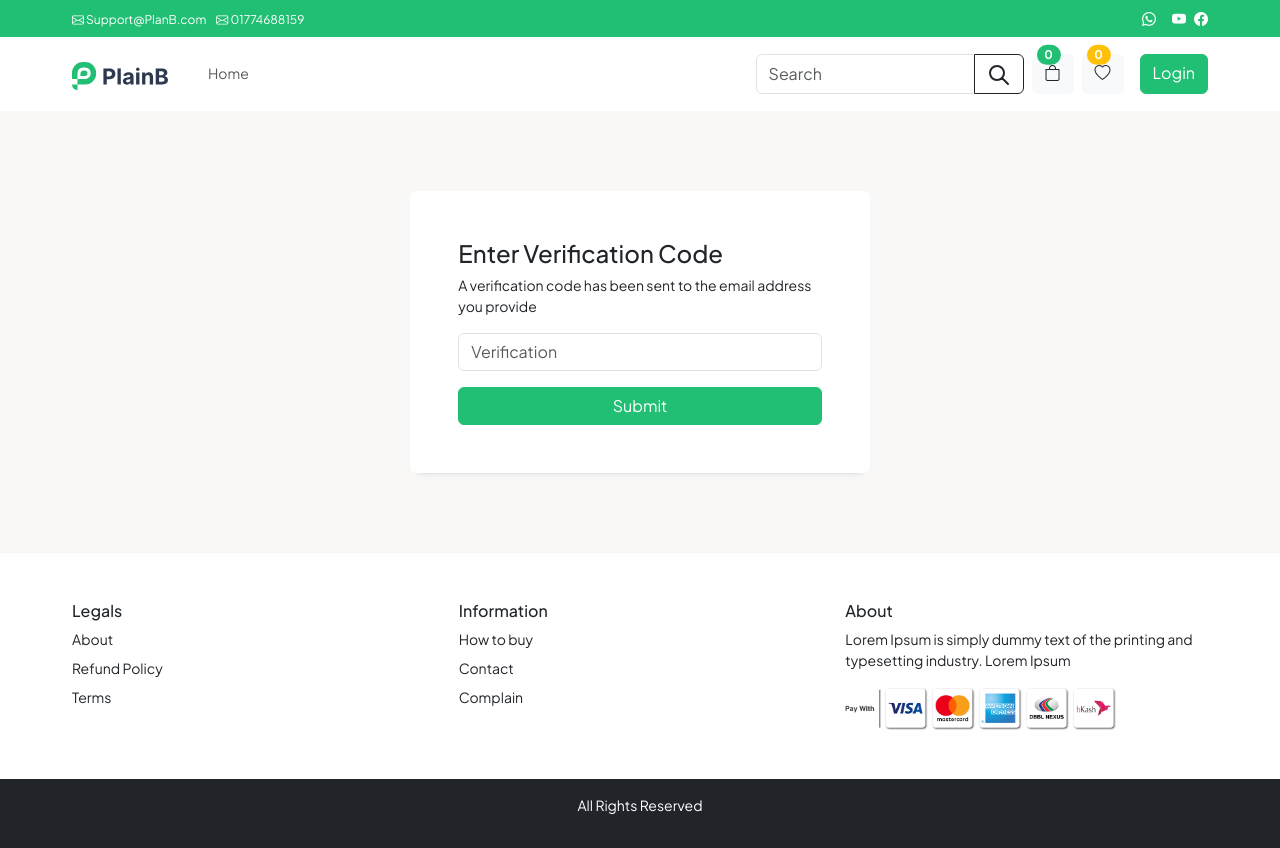
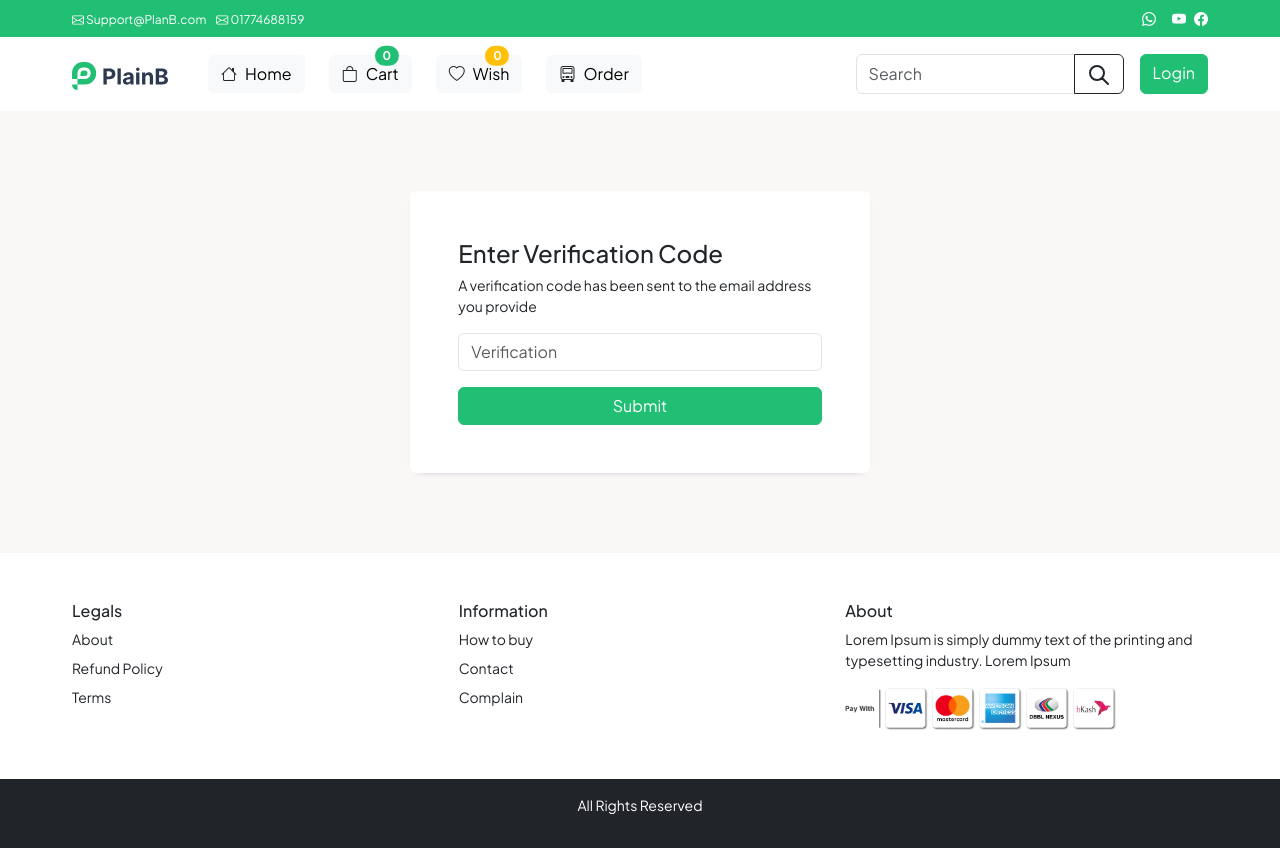
Before and after one commit to Nazmusshakib5/MERN-Ecommerce01, a React (Vite) app in the folder client/: page /otp in a window 1280 px wide. Built offline with nearby package versions, Linux system fonts and the light colour scheme.

Commit message:
Wish List completed

```diff
--- a/client/src/components/layout/AppNavBar.jsx
+++ b/client/src/components/layout/AppNavBar.jsx
@@ -71,12 +71,24 @@ const AppNavBar = () => {
                     </button>
                     <div className="collapse navbar-collapse" id="nav06">
                         <ul className="navbar-nav mt-3 mt-lg-0 mb-3 mb-lg-0 ms-lg-3">
-                            <span className="nav-item me-4">
-                                <Link className="nav-link" to="/">Home</Link>
+                            <span className="nav-item me-4 d-flex">
+                                <Link className="btn ms-2 btn-light me-md-3" to="/">
+                                    <i className="bi text-dark bi-house me-2"></i>Home</Link>
+                                 <Link to="/cart" type="button" className="btn ms-2 me-md-3 btn-light position-relative">
+                            <i className="bi text-dark bi-bag me-2"></i>Cart
+                            <span className='position-absolute top-0 end-0 translate-middle badge rounded-pill bg-success'>{CartCount}</span>
+                        </Link>
+                        <Link to="/wish" type="button" className="btn ms-2 me-md-3 btn-light position-relative">
+                            <i className="bi text-dark bi-heart me-2"></i>Wish
+                            <span className='position-absolute top-0 end-0 translate-middle badge rounded-pill bg-warning'>{WishCount}</span>
+                        </Link>
+                         <Link className="btn ms-2 btn-light me-md-3" to="/">
+                              <i className="bi text-dark bi-truck-front me-2"></i>Order
+                         </Link>
                             </span>
                         </ul>
                     </div>
-                    <div className=" d-lg-flex">
+                    <div className=" d-lg-flex d-md-flex">
                         <div className="input-group">
                             <input onChange={(e)=>{SetSearchProducts(e.target.value)}} className="form-control" type="search" placeholder="Search" aria-label="Search"/>
                             <Link to={SearchProducts?(`/ByKeyword/${SearchProducts}`):('/')}  className="btn btn-outline-dark">
@@ -88,17 +100,10 @@ const AppNavBar = () => {
                                 </svg>
                             </Link>
                         </div>
-                        <Link to="/cart" type="button" className="btn ms-2 btn-light position-relative">
-                            <i className="bi text-dark bi-bag"></i>
-                            <span className='position-absolute top-0 end-0 translate-middle badge rounded-pill bg-success'>{CartCount}</span>
-                        </Link>
-                        <Link to="/wish" type="button" className="btn ms-2 btn-light position-relative">
-                            <i className="bi text-dark bi-heart"></i>
-                            <span className='position-absolute top-0 end-0 translate-middle badge rounded-pill bg-warning'>{WishCount}</span>
-                        </Link>
+
                         {
                             IsLogin() ? (
-                                <div className=" d-flex">
+                                <div className=" d-flex mt-2 mt-md-0 mt-lg-0">
                                     <Link type="button" className="btn ms-3 btn-success d-flex" to="/Profile">Profile</Link>
                                     <SubmitButton onClick={HandleLogout} text="Logout" className="btn ms-3 btn-success d-flex"/>
                                     </div>
--- a/client/src/components/wish/Wishes.jsx
+++ b/client/src/components/wish/Wishes.jsx
@@ -5,8 +5,13 @@ import StarRatings from "react-star-ratings/build/star-ratings.js";
 import {Link} from "react-router-dom";
 
 const Wishes = () => {
-    const {WishList,WishCount}=wishStore()
+    const {WishList,WishCount,RemoveWishList,ReadWishListRequest}=wishStore()
     console.log(WishList)
+    const RemoveWish=async (productID)=>{
+        await RemoveWishList(productID)
+        await ReadWishListRequest()
+    }
+
     if(WishList===null){
         return (
             <div>
@@ -28,23 +33,39 @@ const Wishes = () => {
                        <div className="row">
                            {
                                WishList.map((item,i)=> {
+                                   let price = <p className="bodyMedium text-secondary my-1">{item['WishProduct']['price']}</p>
+                                   if (item['WishProduct']['discount']) {
+                                       price = <p className="bodyMedium text-secondary my-1">
+                                           <del>{item['WishProduct']['price']}</del>
+                                           <span style={{marginLeft: '10px'}}>{item['WishProduct']['discountPrice']}</span></p>
+                                   }
                                    return (
                                        <div key={i}
                                             className="col-md-3 p-2 col-lg-3 col-sm-6 col-12">
-                                           <Link to={`/ByKeyword/${item['WishProduct']['remark']}`}
+                                           <div
                                                  className="card shadow-sm h-100 rounded-3 bg-white">
                                                <img alt='img' className="w-100 rounded-top-2"
                                                     src={item['WishProduct']['image']}/>
                                                <div className="card-body">
                                                    <p className="bodySmal text-secondary my-1">{item['WishProduct']['title']}</p>
-                                                   <p className="bodyMedium text-dark my-1">{item['WishProduct']['price']} </p>
+                                                   <p className="bodyMedium text-dark my-1">{price} </p>
                                                    <StarRatings
                                                        rating={parseFloat(item['WishProduct']['star'])}
                                                        starRatedColor="red"
                                                        starDimension="15px"
                                                        starSpacing="2px"/>
                                                </div>
-                                           </Link>
+                                               <div className="row">
+                                                   <div className="col-md-12">
+                                                       <div className='d-flex justify-content-around mb-2'>
+                                                           <button className="btn ms-3 btn-danger"
+                                                           onClick={(e)=>RemoveWish(item['productID'])}> Remove </button>
+                                                           <Link to={`/Details/${item['productID']}`}
+                                                                 className="btn ms-3 btn-success"> Details</Link>
+                                                       </div>
+                                                   </div>
+                                               </div>
+                                           </div>
                                        </div>)
                                })
                            }
--- a/client/src/store/WishStore.js
+++ b/client/src/store/WishStore.js
@@ -19,9 +19,19 @@ const WishStore=create((set)=>({
         WishCount:0,
         ReadWishListRequest:async ()=>{
             try {
+                set({WishList:null})
                 let res=await axios.get(`/api/v1/ReadWishList`)
                 set({WishList:res.data['data']})
                 set({WishCount:res.data['data'].length})
+                return res.data['status']==='success';
+            }catch (e) {
+                UnAuthorized(e.response.status)
+            }
+        },
+
+        RemoveWishList:async (productID)=>{
+            try {
+                let res=await axios.post(`/api/v1/RemoveWishList`,{productID:productID})
                 return res.data['status']==='success';
             }catch (e) {
                 UnAuthorized(e.response.status)
```
Also changed, not shown: 1 other file (tests, documents, lock files or other folders).
